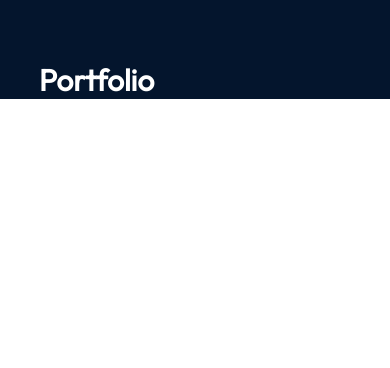
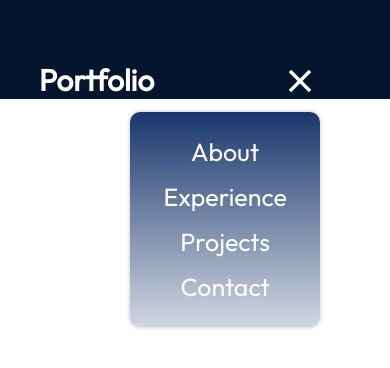
Before and after one commit to GoninDS/portfolio-website, a React (Vite) app: page / in a window 390 px wide. Shown: the top 368 px of the page. Built offline with nearby package versions, Linux system fonts and the light colour scheme.

Commit message:
Finished Navbar

```diff
--- a/src/components/Navbar/Navbar.jsx
+++ b/src/components/Navbar/Navbar.jsx
@@ -13,7 +13,7 @@
             Portfolio
         </a>
         <div className={styles.menu}>
-            <image
+            <img
                 className={styles.menuBtn}
                 src={
                     menuOpen
@@ -23,7 +23,8 @@
                 alt="menu-button"
                 onClick={() => setMenuOpen(!menuOpen)}
             />
-            <ul className={styles.menuItems}>
+            <ul className={`${styles.menuItems} ${menuOpen && styles.menuOpen}`} onClick={() => setMenuOpen(false)}>
+
                 <li>
                     <a href="#about">About</a>
                 </li>
--- a/src/components/Navbar/Navbar.module.css
+++ b/src/components/Navbar/Navbar.module.css
@@ -65,4 +65,9 @@
         padding: 24px 33px;
         box-shadow: 0 0 4px 0 rgba(0,0,0,0.25);
     }
+
+    .menuOpen {
+        display: flex;
+        z-index: 1;
+    }
 }
```
